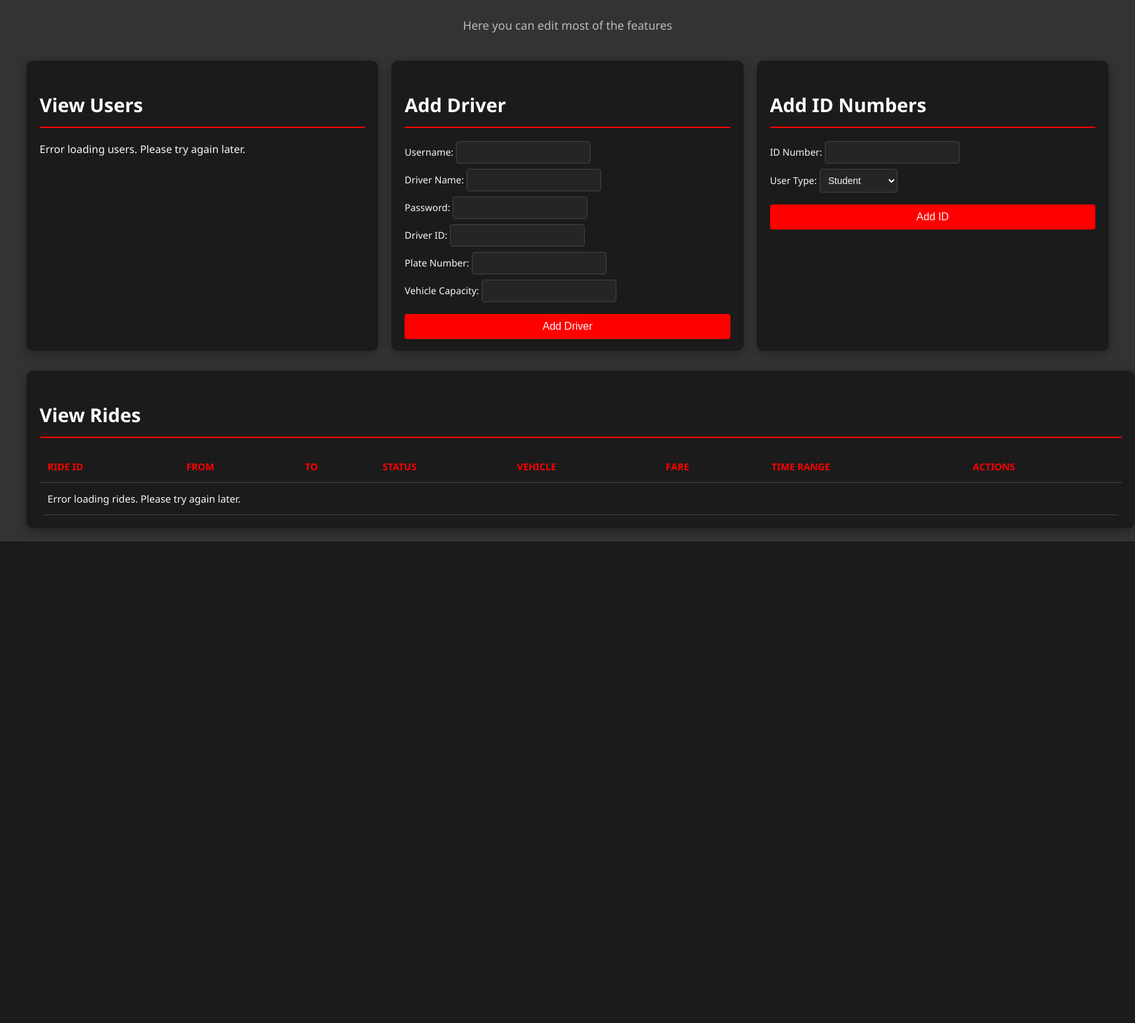
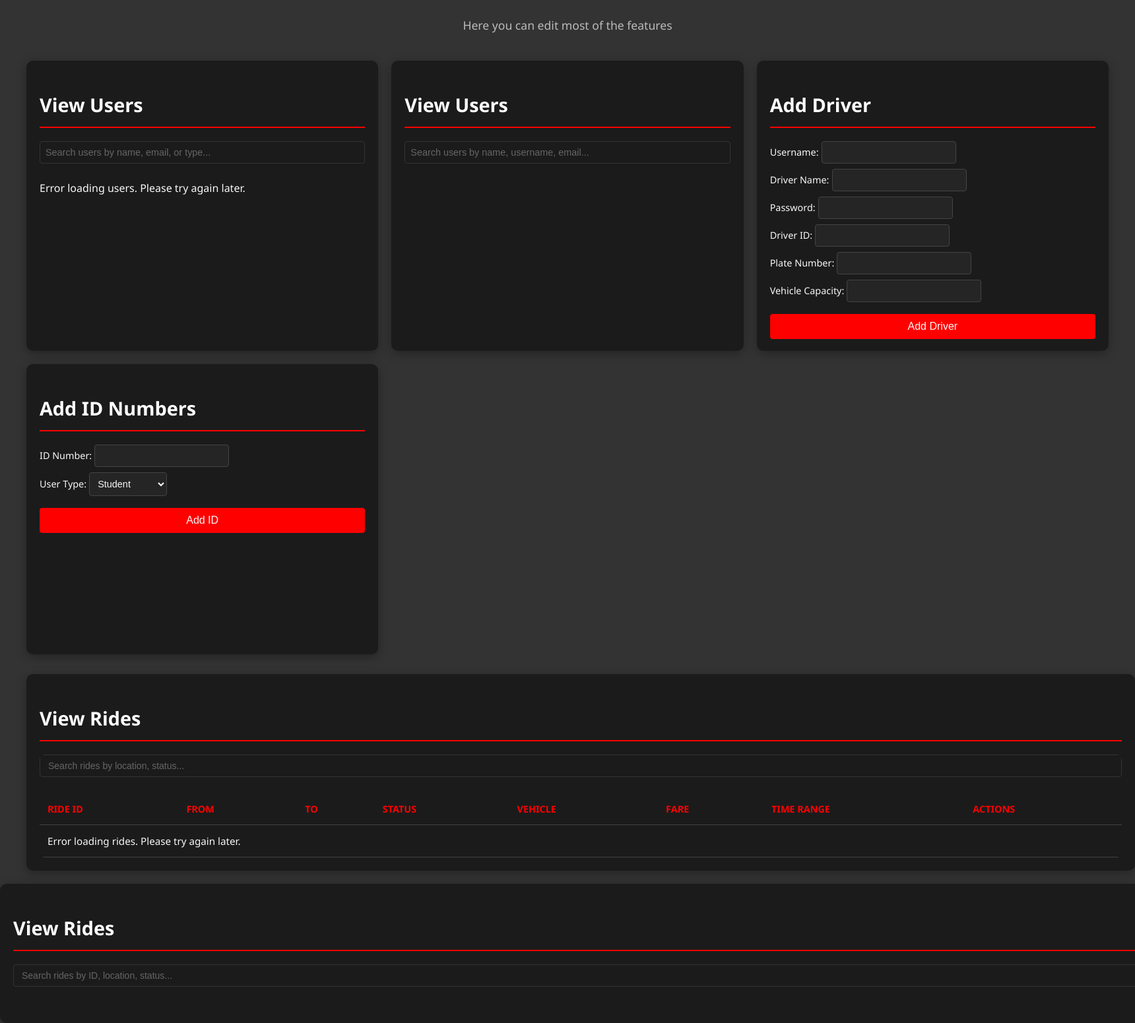
Before and after one commit to Ke-yuu/AgLugan, a PHP site: page /src/html/admin-dashboard.html in a window 1720 px wide; the page is wider, and only the part inside the window is pictured. Shown: the part 222-1773 px from the top of that part at 66% size. Before the commit the page ends 1043 px from the top of that part, so only its background shows below. Run offline with PHP 8.4, Linux system fonts and the light colour scheme.

Commit message:
added search feature admin side

```diff
--- a/client/public/css/admindashboard.css
+++ b/client/public/css/admindashboard.css
@@ -512,3 +512,37 @@ input, select {
       padding: 10px 15px;
   }
 }
+
+/* Search input design*/
+.search-container {
+  margin-bottom: 10px;
+  width: 100%;
+}
+
+.search-input {
+  width: 100%;
+  padding: 8px 12px;
+  background-color: #1b1b1b;
+  border: 1px solid #333333;
+  border-radius: 4px;
+  color: #f8f8f8;
+  font-size: 14px;
+  box-sizing: border-box;
+}
+
+.search-input:focus {
+  outline: none;
+  border-color: #444;
+  background-color: #1b1b1b;
+}
+
+.search-input::placeholder {
+  color: #666666;
+}
+
+#user-search, #ride-search {
+  background-color: #1b1b1b;
+  color: #f8f8f8;
+  border: 1px solid #333333;
+  margin-bottom: 15px;
+}
--- a/client/public/js/admin-dashboard.js
+++ b/client/public/js/admin-dashboard.js
@@ -1,10 +1,56 @@
 document.addEventListener('DOMContentLoaded', function () {
-  // Disable browser cache for back button
+
     window.onload = function () {
         if (performance.getEntriesByType("navigation")[0]?.type === "back_forward") {
             window.location.reload();
         }
     };
+
+    function setupSearch() {
+        // Create search container for users
+        const userSearchContainer = document.createElement('div');
+        userSearchContainer.className = 'search-container';
+
+        // Create user search input
+        const userSearchInput = document.createElement('input');
+        userSearchInput.type = 'text';
+        userSearchInput.id = 'user-search';
+        userSearchInput.className = 'search-input';
+        userSearchInput.placeholder = 'Search users by name, email, or type...';
+
+        // Create search container for rides
+        const rideSearchContainer = document.createElement('div');
+        rideSearchContainer.className = 'search-container';
+
+        // Create ride search input
+        const rideSearchInput = document.createElement('input');
+        rideSearchInput.type = 'text';
+        rideSearchInput.id = 'ride-search';
+        rideSearchInput.className = 'search-input';
+        rideSearchInput.placeholder = 'Search rides by location, status...';
+
+        // Add inputs to their containers
+        userSearchContainer.appendChild(userSearchInput);
+        rideSearchContainer.appendChild(rideSearchInput);
+
+        // Insert search components
+        const usersList = document.getElementById('users-list');
+        usersList.parentNode.insertBefore(userSearchContainer, usersList);
+
+        const ridesTable = document.getElementById('rides-table');
+        ridesTable.parentNode.insertBefore(rideSearchContainer, ridesTable);
+
+
+        userSearchInput.addEventListener('input', debounce(function(e) {
+            fetchUsers(e.target.value.trim());
+        }, 300));
+
+        rideSearchInput.addEventListener('input', debounce(function(e) {
+            fetchRides(e.target.value.trim());
+        }, 300));
+    }
+    // Initialize search inputs
+    setupSearch();
 
     // Immediately fetch rides and users when the page loads
     fetchRides();
@@ -14,7 +60,7 @@ document.addEventListener('DOMContentLoaded', function () {
     const addDriverForm = document.getElementById('add-driver-form');
     const addIdForm = document.getElementById('add-id-form');
 
-// Add Driver
+    // Add Driver form handler
     addDriverForm?.addEventListener('submit', async function (e) {
         e.preventDefault();
 
@@ -46,7 +92,7 @@ addDriverForm?.addEventListener('submit', async function (e) {
         }
     });
 
-    // Add ID Number
+    // Add ID Number form handler
     addIdForm?.addEventListener('submit', async function (e) {
         e.preventDefault();
 
@@ -69,46 +115,118 @@ addDriverForm?.addEventListener('submit', async function (e) {
     });
 });
 
+// Setup Search Function
+function setupSearch() {
+    // Create search container for users
+    const userSearchContainer = document.createElement('div');
+    userSearchContainer.className = 'search-container';
+    const userSearchInput = document.createElement('input');
+    userSearchInput.type = 'text';
+    userSearchInput.id = 'user-search';
+    userSearchInput.className = 'search-input';
+    userSearchInput.placeholder = 'Search users by name, email, or type...';
+    userSearchContainer.appendChild(userSearchInput);
 
-function fetchRides() {
-    fetch('/api/rides')
+    // Create search container for rides
+    const rideSearchContainer = document.createElement('div');
+    rideSearchContainer.className = 'search-container';
+    const rideSearchInput = document.createElement('input');
+    rideSearchInput.type = 'text';
+    rideSearchInput.id = 'ride-search';
+    rideSearchInput.className = 'search-input';
+    rideSearchInput.placeholder = 'Search rides by location, status...';
+    rideSearchContainer.appendChild(rideSearchInput);
+
+    // Insert search inputs
+    const usersList = document.getElementById('users-list');
+    usersList.parentNode.insertBefore(userSearchContainer, usersList);
+
+    const ridesTable = document.getElementById('rides-table');
+    ridesTable.parentNode.insertBefore(rideSearchContainer, ridesTable);
+
+    // Add event listeners with debouncing
+    userSearchInput.addEventListener('input', debounce(function(e) {
+        fetchUsers(e.target.value);
+    }, 300));
+
+    rideSearchInput.addEventListener('input', debounce(function(e) {
+        fetchRides(e.target.value);
+    }, 300));
+}
+
+// Debounce function
+function debounce(func, wait) {
+    let timeout;
+    return function executedFunction(...args) {
+        const later = () => {
+            clearTimeout(timeout);
+            func(...args);
+        };
+        clearTimeout(timeout);
+        timeout = setTimeout(later, wait);
+    };
+}
+
+function fetchRides(searchQuery = '') {
+    const url = searchQuery
+        ? `/api/rides?search=${encodeURIComponent(searchQuery)}`
+        : '/api/rides';
+
+    fetch(url)
         .then(response => {
-            if (!response.ok) {
-                throw new Error('Network response was not ok');
-            }
+            if (!response.ok) throw new Error('Network response was not ok');
             return response.json();
         })
         .then(data => {
+            console.log('Received rides data:', data);
             const ridesList = document.getElementById('rides-list');
+            ridesList.innerHTML = '';
 
-            if (data.length === 0) {
+            if (!data || data.length === 0) {
                 ridesList.innerHTML = `
                     <tr>
-                        <td colspan="8" class="no-rides">No rides available</td>
+                        <td colspan="8" class="no-rides">No rides found</td>
                     </tr>`;
-            } else {
-                ridesList.innerHTML = ''; // Clear existing content
-                data.forEach(ride => {
+                return;
+            }
+
+            // Filter rides
+            const filteredRides = searchQuery
+                ? data.filter(ride =>
+                    ride.ride_id.toString().includes(searchQuery) ||
+                    ride.start_location.toLowerCase().includes(searchQuery.toLowerCase()) ||
+                    ride.end_location.toLowerCase().includes(searchQuery.toLowerCase()) ||
+                    ride.status.toLowerCase().includes(searchQuery.toLowerCase()) ||
+                    (ride.plate_number && ride.plate_number.toLowerCase().includes(searchQuery.toLowerCase()))
+                  )
+                : data;
+
+            if (filteredRides.length === 0) {
+                ridesList.innerHTML = `
+                    <tr>
+                        <td colspan="8" class="no-rides">No matching rides found</td>
+                    </tr>`;
+                return;
+            }
+
+            filteredRides.forEach(ride => {
                 const row = document.createElement('tr');
                 row.innerHTML = `
                     <td>${ride.ride_id}</td>
                     <td>${ride.start_location}</td>
                     <td>${ride.end_location}</td>
-                        <td class="status-${ride.status?.toLowerCase()}">${ride.status || 'N/A'}</td>
+                    <td style="color: ${ride.status === 'Loading' ? '#00FF00' : '#FFD700'}">${ride.status}</td>
                     <td>${ride.plate_number || 'N/A'}</td>
-                        <td>₱${ride.fare || '0'}</td>
-                        <td>${ride.time_range || 'N/A'}</td>
+                    <td>₱${parseFloat(ride.fare).toFixed(2)}</td>
+                    <td>${ride.time_range}</td>
                     <td>
-                            <div class="action-buttons">
                         <button class="remove-ride-btn" onclick="removeRide(${ride.ride_id})">
                             <i class="fas fa-trash"></i>
                         </button>
-                            </div>
                     </td>
                 `;
                 ridesList.appendChild(row);
             });
-            }
         })
         .catch(error => {
             console.error('Error fetching rides:', error);
@@ -123,45 +241,102 @@ function fetchRides() {
         });
 }
 
-function fetchUsers() {
-    fetch('/api/vusers')
+
+document.addEventListener('DOMContentLoaded', () => {
+    // Get the ride search input and add the event listener
+    const rideSearchInput = document.getElementById('ride-search');
+    if (rideSearchInput) {
+        rideSearchInput.addEventListener('input', (e) => {
+            const searchValue = e.target.value.trim();
+            fetchRides(searchValue);
+        });
+    }
+
+    // Initial fetch of all rides
+    fetchRides();
+});
+
+function fetchUsers(searchQuery = '') {
+    const url = searchQuery
+        ? `/api/vusers?search=${encodeURIComponent(searchQuery)}`
+        : '/api/vusers';
+
+    fetch(url)
         .then(response => {
-            if (!response.ok) {
-                throw new Error('Network response was not ok');
-            }
+            if (!response.ok) throw new Error('Network response was not ok');
             return response.json();
         })
         .then(data => {
-            console.log('Fetched users with phone and ID:', data); // Log to verify
+            console.log('Received users data:', data);
             const usersList = document.getElementById('users-list');
-            usersList.innerHTML = ''; // Clear existing content
+            usersList.innerHTML = '';
 
-            data.forEach(user => {
+            if (data.length === 0) {
+                usersList.innerHTML = '<li class="no-users">No users found</li>';
+                return;
+            }
+
+            // Filter users
+            const filteredUsers = searchQuery
+                ? data.filter(user =>
+                    user.name.toLowerCase().includes(searchQuery.toLowerCase()) ||
+                    user.email.toLowerCase().includes(searchQuery.toLowerCase()) ||
+                    user.user_type.toLowerCase().includes(searchQuery.toLowerCase())
+                  )
+                : data;
+
+            if (filteredUsers.length === 0) {
+                usersList.innerHTML = '<li class="no-users">No matching users found</li>';
+                return;
+            }
+
+            filteredUsers.forEach(user => {
                 const userElement = document.createElement('li');
                 userElement.className = 'user-item';
-                userElement.textContent = `
-                    ${user.name} (${user.email}) - ${user.user_type}
-                `;
+                userElement.textContent = `${user.name} (${user.email}) - ${user.user_type}`;
                 userElement.setAttribute('data-user-id', user.user_id);
-                usersList.appendChild(userElement);
 
-                // Add click event for modal interaction
+                // Add click event for modal
                 userElement.onclick = () => {
                     showUserModal(user);
                 };
+
+                usersList.appendChild(userElement);
             });
         })
         .catch(error => {
             console.error('Error fetching users:', error);
             const usersList = document.getElementById('users-list');
-            usersList.innerHTML = `
-                <div class="error-message">
-                    Error loading users. Please try again later.
-                </div>
-            `;
+            usersList.innerHTML = '<div class="error-message">Error loading users. Please try again later.</div>';
         });
 }
 
+
+document.addEventListener('DOMContentLoaded', () => {
+    // Get the search input and add the event listener
+    const userSearchInput = document.getElementById('user-search');
+    if (userSearchInput) {
+        userSearchInput.addEventListener('input', (e) => {
+            const searchValue = e.target.value.trim();
+            fetchUsers(searchValue);
+        });
+    }
+
+    // Initial fetch of all users
+    fetchUsers();
+});
+
+// Update your setupSearch function to ensure proper event handling
+function setupSearch() {
+    const userSearchInput = document.getElementById('user-search');
+    if (userSearchInput) {
+        userSearchInput.addEventListener('input', (e) => {
+            fetchUsers(e.target.value.trim());
+        });
+    }
+}
+
+// Your existing functions remain the same
 function showUserModal(user) {
     console.log('User object:', user);
     const userModal = document.getElementById('user-modal');
@@ -186,7 +361,6 @@ function closeUserModal() {
     userModal.style.display = 'none';
 }
 
-// Remove Ride
 function removeRide(rideId) {
     if (confirm('Are you sure you want to delete this ride?')) {
         fetch(`/api/delete-ride/${rideId}`, { method: 'DELETE' })
@@ -221,7 +395,6 @@ async function banUser(userId) {
     }
 }
 
-// Logout setup
 function setupLogout() {
     const logoutBtn = document.getElementById('logoutBtn');
     if (logoutBtn) {
--- a/client/src/html/admin-dashboard.html
+++ b/client/src/html/admin-dashboard.html
@@ -29,6 +29,16 @@
                 <!-- View Users Section -->
                 <div class="section small-section">
                     <h2>View Users</h2>
+                    <ul id="users-list">
+                        <!-- Users will be dynamically loaded here -->
+                    </ul>
+                </div>
+
+                <div class="section small-section">
+                    <h2>View Users</h2>
+                    <div class="search-container">
+                        <input type="text" id="user-search" class="search-input" placeholder="Search users by name, username, email...">
+                    </div>
                     <ul id="users-list">
                         <!-- Users will be dynamically loaded here -->
                     </ul>
@@ -120,6 +130,16 @@
         </div>
     </main>
 
+    <div class="section full-width-section">
+        <h2>View Rides</h2>
+        <div class="search-container">
+            <input type="text" id="ride-search" class="search-input" placeholder="Search rides by ID, location, status...">
+        </div>
+        <div class="table-container">
+            <!-- Rest of your table code -->
+        </div>
+    </div>
+
     <!-- User Modal -->
     <div id="user-modal" class="modal">
         <div id="user-modal-content" class="modal-content">
```
Also changed, not shown: server/routes/admin_dashboard_route.js (+64 -9 lines). Lines whose indentation alone changed are shown as unchanged.
